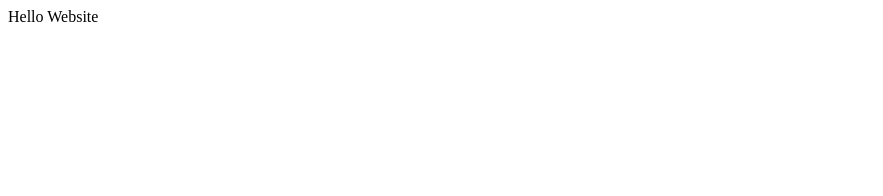
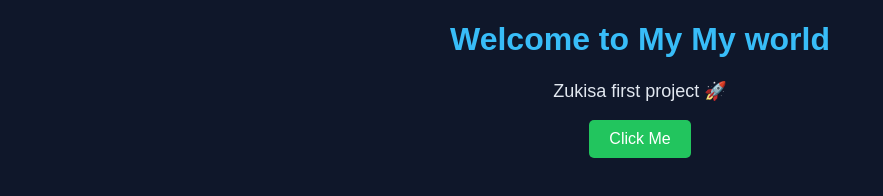
Before and after one commit to ZukisaNtsomi/my-first-project, a plain HTML site: page my-first-project/my-website/index.html in a window 1280 px wide. Shown: the whole page, without its empty margins (0-883 px from the left). Drawn offline with Linux system fonts and the light colour scheme.

Commit message:
Styled website with CSS

```diff
--- a/my-first-project/my-website/index.html
+++ b/my-first-project/my-website/index.html
@@ -1 +1,19 @@
-<html><head><title>My Site</title></head><body>Hello Website</body></html>
+
+<!DOCTYPE html>
+<html>
+<head>
+    <title>My Website</title>
+
+    <!-- Link CSS properly -->
+    <link rel="stylesheet" href="style.css">
+</head>
+
+<body>
+
+    <h1>Welcome to My My world</h1>
+    <p>Zukisa first project 🚀</p>
+
+    <button>Click Me</button>
+
+</body>
+</html>
--- a/my-first-project/my-website/style.css
+++ b/my-first-project/my-website/style.css
@@ -1,9 +1,25 @@
 
 body {
-    background-color: black;
-    color: white;
+    background-color: #0f172a; /* dark navy */
+    color: #e2e8f0;
+    font-family: Arial, sans-serif;
+    text-align: center;
 }
 
 h1 {
-    color: cyan;
+    color: #38bdf8;
 }
+
+p {
+    font-size: 18px;
+}
+
+button {
+    background-color: #22c55e;
+    color: white;
+    border: none;
+    padding: 10px 20px;
+    font-size: 16px;
+    border-radius: 5px;
+}
+``
```
